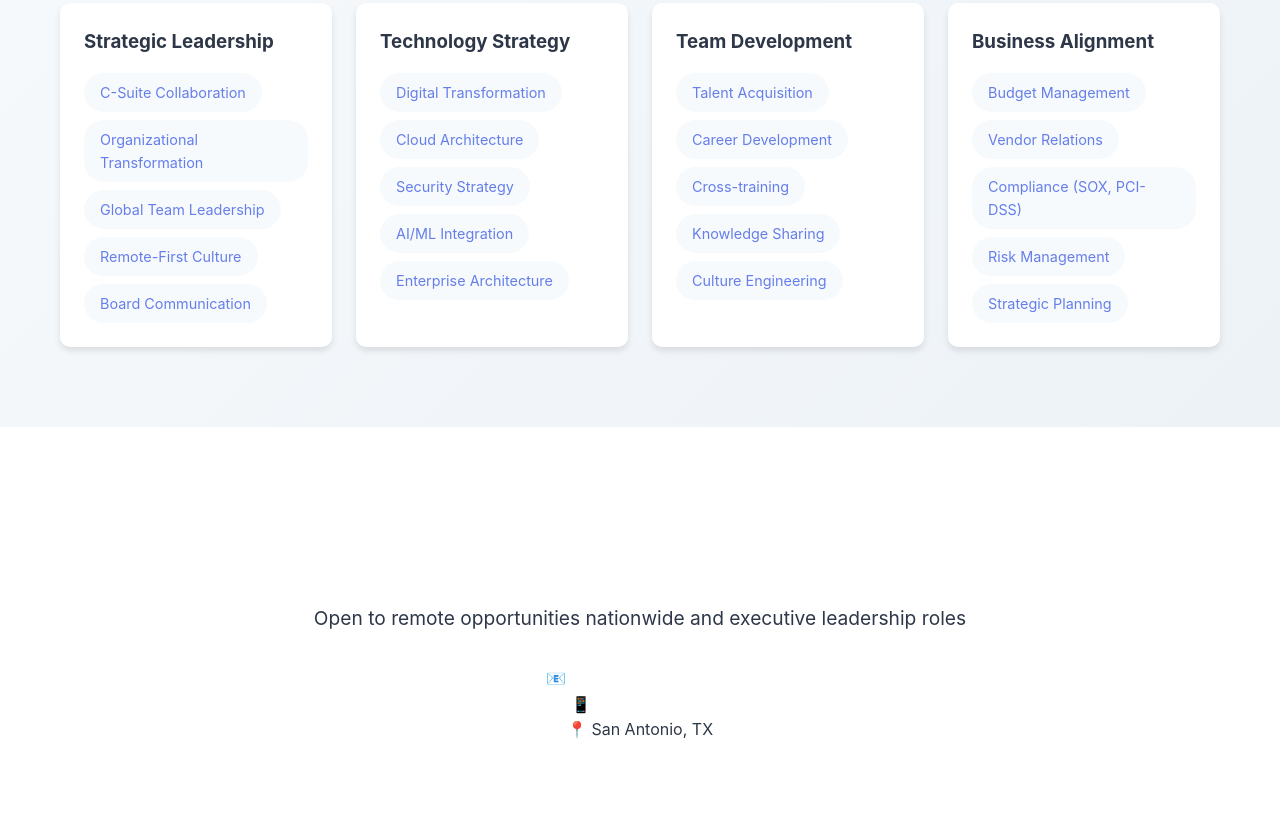
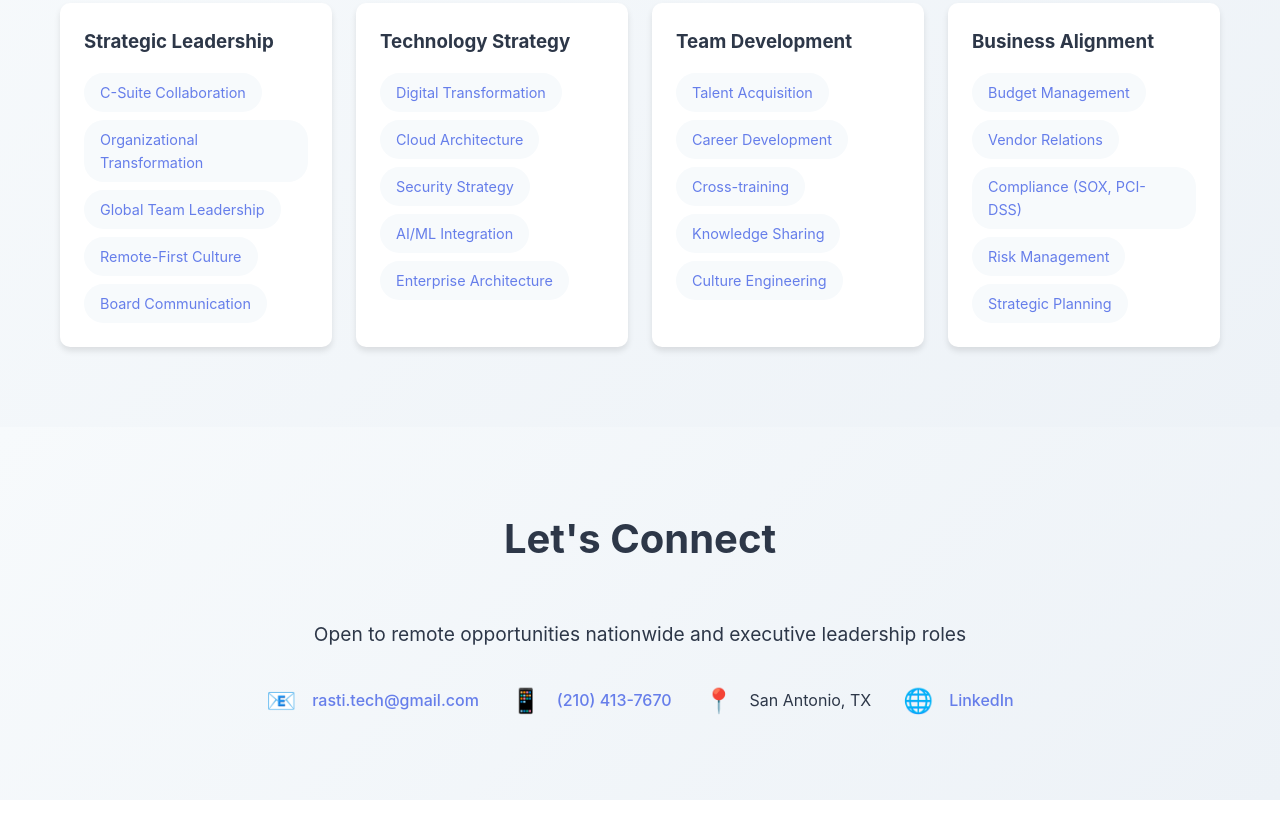
Before and after one commit to diamonddelt/diamonddelt.github.io, a plain HTML site: page index.html in a window 1280 px wide. Shown: the part 2988-3811 px from the top of the page. After the commit the page ends 3788 px from the top, so only its background shows below. Drawn offline with Linux system fonts and the light colour scheme.

Commit message:
Finishing touches

```diff
--- a/index.html
+++ b/index.html
@@ -294,22 +294,26 @@
         <section id="contact" class="contact">
             <div class="container">
                 <div class="contact-content fade-in">
-                    <h2 class="section-title" style="color: white;">Let's Connect</h2>
-                    <p style="font-size: 1.2rem; margin-bottom: 2rem;">
+                    <h2 class="section-title">Let's Connect</h2>
+                    <p class="contact-message">
                         Open to remote opportunities nationwide and executive leadership roles
                     </p>
                     <div class="contact-info">
                         <div class="contact-item">
-                            <span>📧</span>
-                            <a href="mailto:rasti.tech@gmail.com" style="color: white; text-decoration: none;">rasti.tech@gmail.com</a>
+                            <span class="contact-icon">📧</span>
+                            <a href="mailto:rasti.tech@gmail.com" class="contact-link">rasti.tech@gmail.com</a>
                         </div>
                         <div class="contact-item">
-                            <span>📱</span>
-                            <a href="tel:+12104137670" style="color: white; text-decoration: none;">(210) 413-7670</a>
+                            <span class="contact-icon">📱</span>
+                            <a href="tel:+12104137670" class="contact-link">(210) 413-7670</a>
                         </div>
                         <div class="contact-item">
-                            <span>📍</span>
-                            <span>San Antonio, TX</span>
+                            <span class="contact-icon">📍</span>
+                            <span class="contact-text">San Antonio, TX</span>
+                        </div>
+                        <div class="contact-item">
+                            <span class="contact-icon">🌐</span>
+                            <a href="https://www.linkedin.com/in/rrrasti" class="contact-link" target="_blank">LinkedIn</a>
                         </div>
                     </div>
                 </div>
--- a/styles.css
+++ b/styles.css
@@ -325,7 +325,7 @@ section {
 
 /* Contact */
 .contact {
-    background: white;
+    background: linear-gradient(135deg, #f7fafc 0%, #edf2f7 100%);
     padding: 80px 0;
 }
 
@@ -333,21 +333,32 @@ section {
     text-align: center;
 }
 
-.contact h2 {
+.contact-message {
+    font-size: 1.2rem;
     margin-bottom: 2rem;
+    color: #2d3748;
 }
 
-.contact-links {
+.contact-info {
     display: flex;
     justify-content: center;
     gap: 2rem;
-    margin-top: 2rem;
+    flex-wrap: wrap;
+}
+
+.contact-item {
+    display: flex;
+    align-items: center;
+    gap: 1rem;
+    color: #2d3748;
+}
+
+.contact-icon {
+    font-size: 1.5rem;
+    color: #667eea;
 }
 
 .contact-link {
-    display: inline-flex;
-    align-items: center;
-    gap: 0.5rem;
     color: #667eea;
     text-decoration: none;
     font-weight: 500;
@@ -356,6 +367,10 @@ section {
 
 .contact-link:hover {
     color: #764ba2;
+}
+
+.contact-text {
+    color: #2d3748;
 }
 
 /* Fade-in Animation */
```
